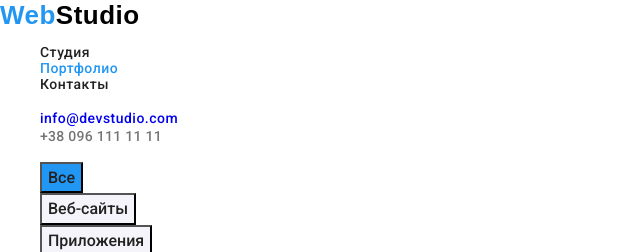
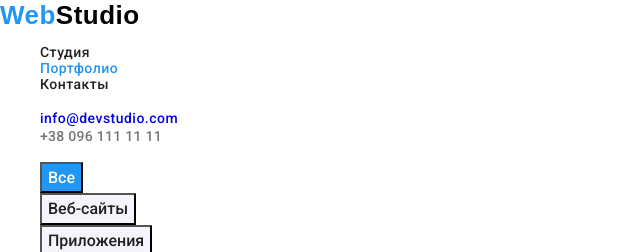
Before and after one commit to OksanaPolyn/goit-markup-hw-02-2, a plain HTML site: page portfolio.html in a window 1280 px wide. In both pictures the pointer is over the button "Все". Shown: the top 252 px of the page, 0-640 px from the left. Drawn offline with nearby package versions, Linux system fonts and the light colour scheme.

Commit message:
робота-над-помилками

```diff
--- a/css/style.css
+++ b/css/style.css
@@ -166,7 +166,8 @@ a {
 }
 .name-button:hover,
 .name-button:focus {
-background-color: #2196F3;
+background-color: var(--accent-color);
+color:var(--two-title-color);
 }
 
 .logo-footer span {
```
Also changed, not shown: portfolio.html (+1 -1 lines).
